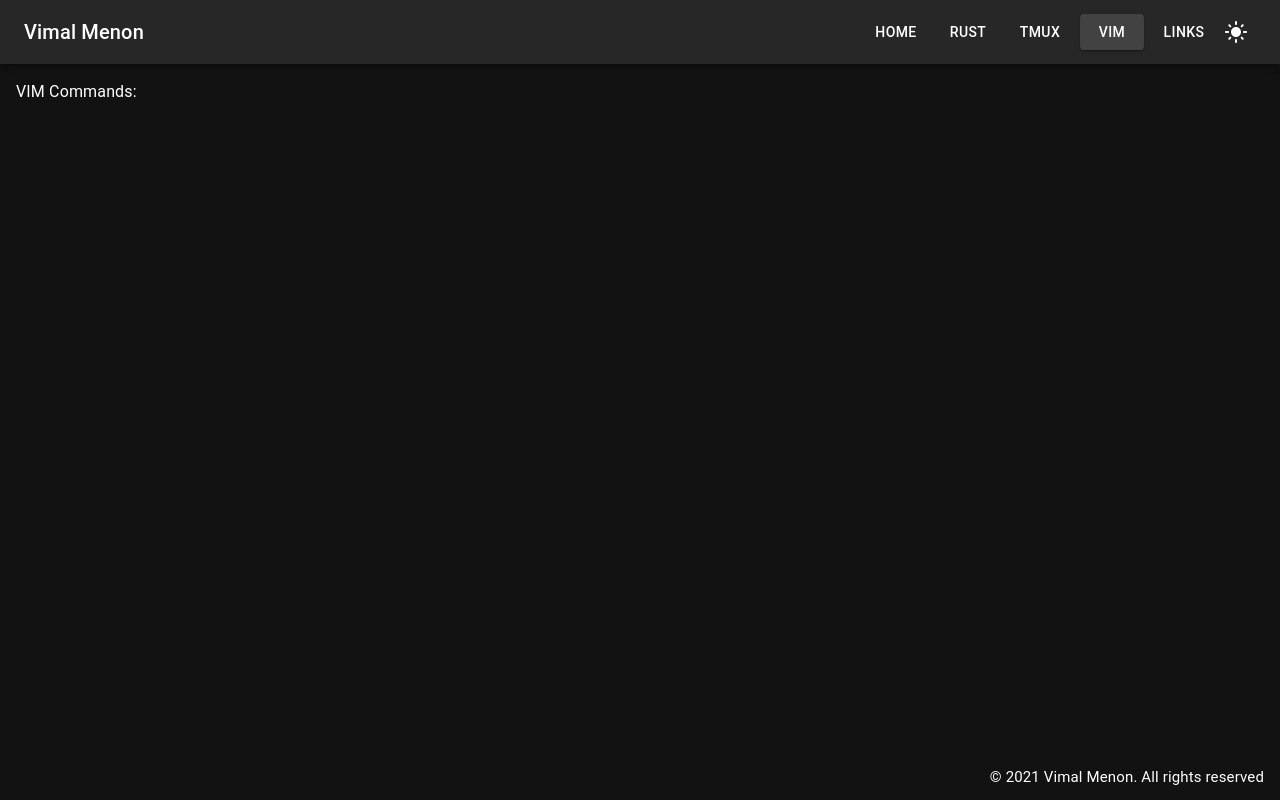
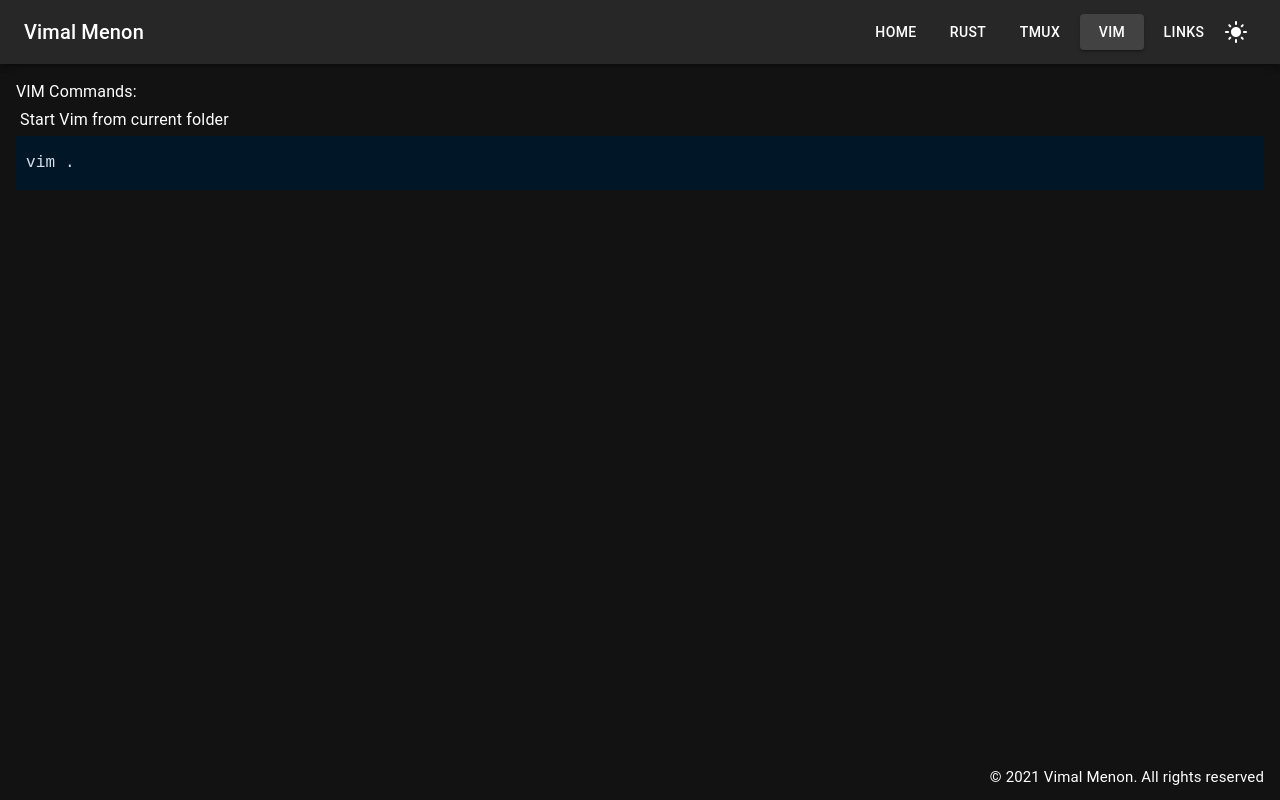
Before and after one commit to vimalmenon/frontend.vimalmenon.com, a Next.js app: page /vim in a window 1280 px wide. Built offline with nearby package versions, Linux system fonts and the light colour scheme; what @mui/material-nextjs would draw is missing.

Commit message:
updated README

```diff
--- a/src/app/vim/page.tsx
+++ b/src/app/vim/page.tsx
@@ -1,6 +1,8 @@
 import type { Metadata, NextPage } from 'next';
 import Box from '@mui/material/Box';
 import { VimCommands } from '@data';
+import { Highlight } from '@components';
+import { Fragment } from 'react';
 
 export const metadata: Metadata = {
   title: 'Vim Tutorial | Vimal Menon',
@@ -11,8 +13,15 @@ const VimPage: NextPage = () => {
   return (
     <Box sx={{ display: 'flex', flexDirection: 'column' }}>
       <div>VIM Commands:</div>
-      {VimCommands.map((key, index) => {
-        return <div key={index}></div>;
+      {VimCommands.map((data, index) => {
+        return (
+          <Fragment key={index}>
+            <Box component="p" sx={{ margin: 0.5 }}>
+              {data.describe}
+            </Box>
+            <Highlight code={data.command} language={data.language} />
+          </Fragment>
+        );
       })}
     </Box>
   );
--- a/src/data/tmuxCommands.ts
+++ b/src/data/tmuxCommands.ts
@@ -57,6 +57,11 @@ export const TmuxCommands: ICommand[] = [
     language: 'bash',
   },
   {
+    describe: 'Rename a window',
+    command: '<ctrl> b + ,',
+    language: 'bash',
+  },
+  {
     describe: 'Kill Window',
     command: '<ctrl> b + &',
     language: 'bash',
--- a/src/data/vimCommands.ts
+++ b/src/data/vimCommands.ts
@@ -1,3 +1,9 @@
 import { ICommand } from '@types';
 
-export const VimCommands: ICommand[] = [];
+export const VimCommands: ICommand[] = [
+  {
+    describe: 'Start Vim from current folder',
+    command: 'vim .',
+    language: 'bash',
+  },
+];
```
Also changed, not shown: src/app/tmux/page.tsx (+4 -3 lines), 1 other file (tests, documents, lock files or other folders).
